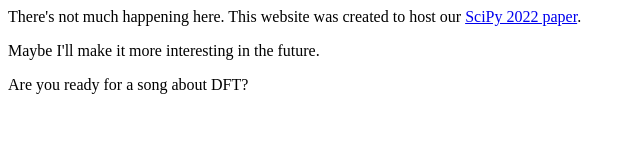
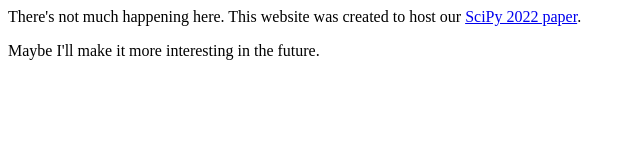
Before and after one commit to timcallow/timcallow.github.io, a plain HTML site: page index.html in a window 1280 px wide. Shown: the whole page, without its empty margins (0-640 px from the left). Drawn offline with Linux system fonts and the light colour scheme.

Commit message:
Remove song line from index

```diff
--- a/index.html
+++ b/index.html
@@ -5,7 +5,3 @@ This website was created to host our <a href="https://timcallow.github.io/scipy-
 <p>
 Maybe I'll make it more interesting in the future.
 </p>
-
-<p>
-Are you ready for a song about DFT?
-</p>
```
